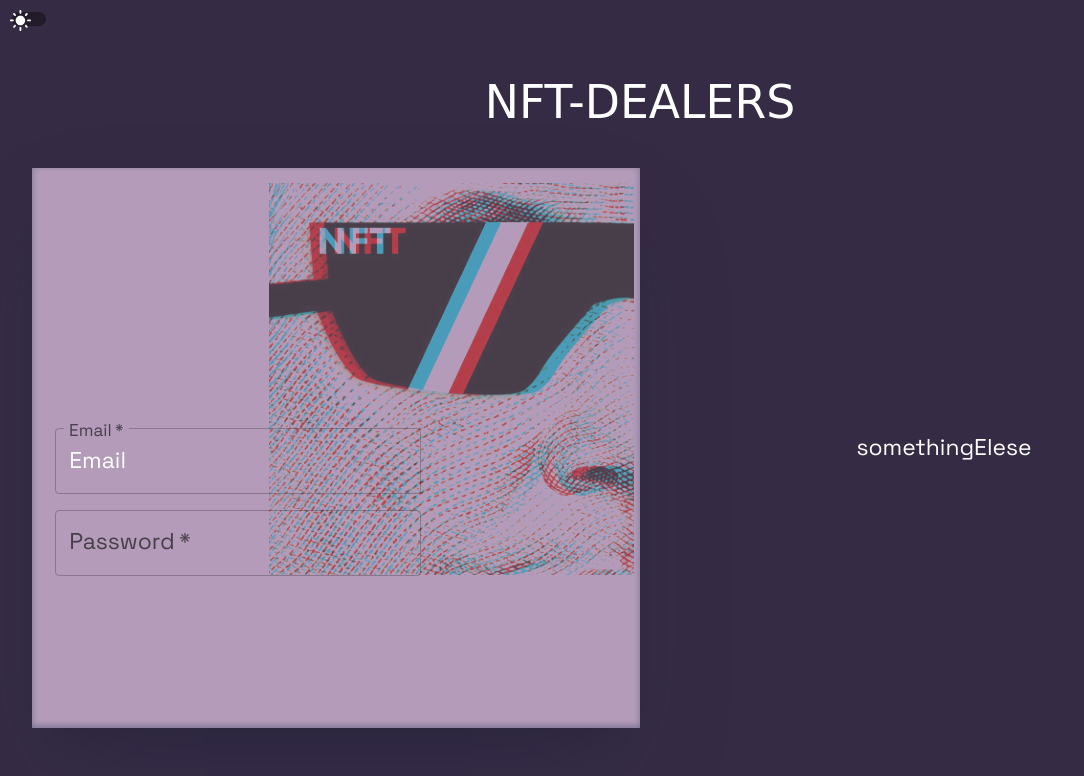
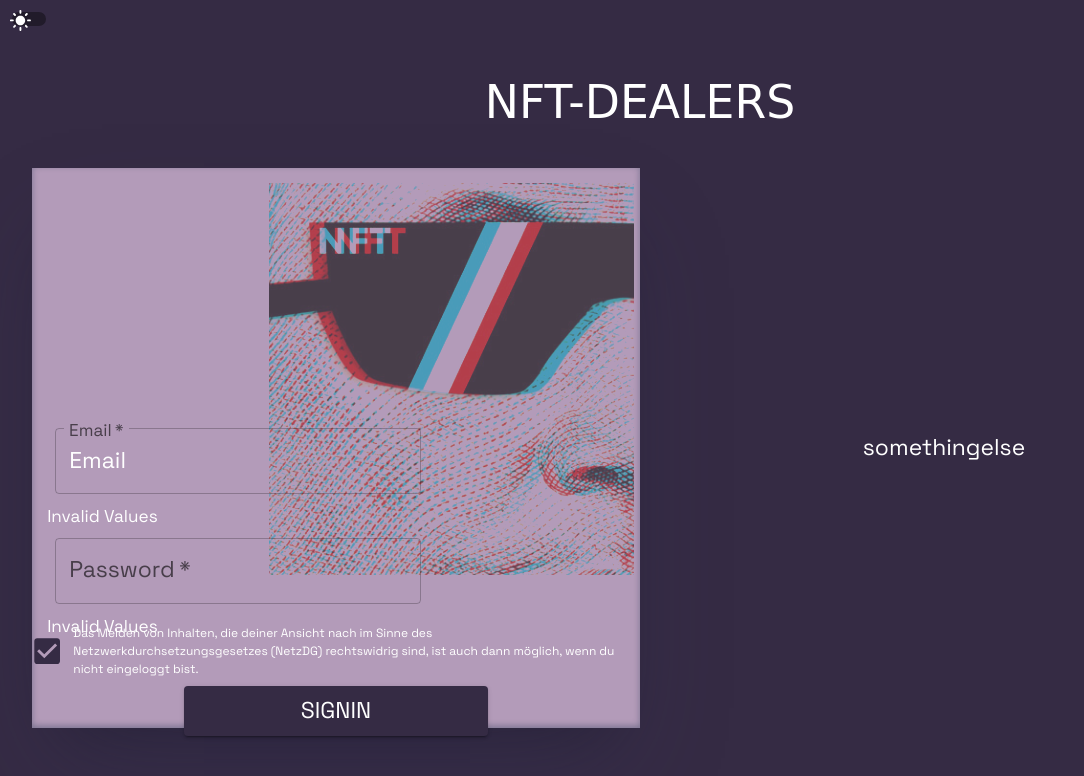
Before and after one commit to jarlkjell/mysocialapp, a React (Create React App) app in the folder frontend/: page / in a window 1280 px wide. Shown: the top 776 px of the page, without its empty margins (0-1084 px from the left). Built offline with nearby package versions, Linux system fonts and the light colour scheme; a web font is replaced by a local one.

Commit message:
Logincard frontend complete

```diff
--- a/frontend/src/App.js
+++ b/frontend/src/App.js
@@ -1,5 +1,6 @@
 import './App.css';
-import AppContainer from './components/AppContainer';
+import Login from "./components/login/Login"
+
 
 
 
@@ -8,7 +9,9 @@ import AppContainer from './components/AppContainer';
 function App() {
 
   return (
-    <AppContainer/>
+    <Login/>
+
+
   );
 }
 
--- a/frontend/src/components/LoginInput.js
+++ /dev/null
@@ -1,35 +0,0 @@
-import Box from '@mui/material/Box';
-import TextField from '@mui/material/TextField';
-import '../App.css'
-
-const LoginInput = () => {
-    return(
-        <Box
-
-            component="form"
-            sx={{
-            '& .MuiTextField-root': { m: 1, width: '25ch' },
-            }}
-            noValidate
-            autoComplete="off"
-        >
-            <div class="input-box">
-                <TextField
-                required
-                id="outlined-required"
-                label="Email"
-                defaultValue="Email"
-                />
-                <TextField
-                    required
-                    id="outlined-password-input"
-                    label="Password"
-                    type="password"
-                    autoComplete="current-password"
-                />
-            </div>
-        </Box>
-    );
-}
-
-export default LoginInput;
--- a/frontend/src/components/AppContainer.js
+++ b/frontend/src/components/login/Login.js
@@ -1,10 +1,11 @@
 import { useState } from "react";
 import { ThemeProvider, CssBaseline } from "@mui/material"
-import Header from "./Header";
-import Card from "./Card"
+import Header from "./loginComponents/loginCard/Header";
+import Card from "./loginComponents/loginCard/Card"
 
 
-import {FancyTheme,DarkTheme} from "../themeProvider/CustomTheme"
+
+import {FancyTheme,DarkTheme} from "../../themeProvider/CustomTheme"
 
 
 import styled from "styled-components";
@@ -19,7 +20,11 @@ const Container = styled.div
     margin: 0 2.5% 0 2.5%;
 `
 
-const AppContainer = () => {
+const Login = () => {
+
+    const [email,setEmail] = useState("abc");
+    const [password,setPassword] = useState("abc");
+
 
     const [theme,setTheme] = useState(true);
     return(
@@ -28,8 +33,8 @@ const AppContainer = () => {
                 <Header theme={theme} setTheme={setTheme}>
                 </Header>
                 <Container>
-                    <Card/>
-                    <div>somethingElese</div>
+                    <Card email={email} password={password} setEmail={setEmail} setPassword={setPassword} />
+                    <div>somethingelse</div>
                 </Container>
             </CssBaseline>
         </ThemeProvider>
@@ -39,4 +44,4 @@ const AppContainer = () => {
 
 
 
-export default AppContainer;
+export default Login;
--- a/frontend/src/components/Card.js
+++ b/frontend/src/components/login/loginComponents/loginCard/Card.js
@@ -1,6 +1,7 @@
 import styled from "styled-components"
 import Picture from "./Picture";
 import LoginInput from "./LoginInput";
+
 
 const CardContainer = styled.div`
     display: flex;
@@ -15,11 +16,18 @@ const CardContainer = styled.div`
 
 `
 
-const Card = () => {
+const text = "Das Melden von Inhalten, die deiner Ansicht nach im Sinne des Netzwerkdurchsetzungsgesetzes (NetzDG) rechtswidrig sind, ist auch dann möglich, wenn du nicht eingeloggt bist."
+
+const Card = ({email,password,setEmail,setPassword}) => {
     return(
-        <CardContainer>
+        <CardContainer sx= {{
+            display: 'flex',
+            flexDirection: 'column',
+
+        }}>
             <Picture/>
-            <LoginInput/>
+            <LoginInput text={text} setEmail={setEmail} setPassword={setPassword} email={email} password={password} />
+
         </CardContainer>
     );
 }
--- /dev/null
+++ b/frontend/src/components/login/loginComponents/loginCard/CheckBoxText.js
@@ -0,0 +1,34 @@
+import FormGroup from '@mui/material/FormGroup';
+import FormControlLabel from '@mui/material/FormControlLabel';
+import Checkbox from '@mui/material/Checkbox';
+import { Typography } from '@mui/material';
+
+
+
+
+
+const CheckBoxText = ({text,checkedBox}) => {
+
+    return(
+        <FormGroup sx={{
+            position: 'relative',
+            top: "55vh",
+            mt: 2
+        }}>
+            <FormControlLabel
+
+             control={<Checkbox inputRef={checkedBox} defaultChecked />}
+             label= {<Typography sx={{
+                fontSize: 12,
+                fontWeight: 'light',
+
+             }} >{text}</Typography>}
+
+             //typo oder hier sx
+            />
+        </FormGroup>
+    );
+}
+
+
+export default CheckBoxText;
--- /dev/null
+++ b/frontend/src/components/login/loginComponents/loginCard/LoginInput.js
@@ -0,0 +1,74 @@
+import Box from '@mui/material/Box';
+import TextField from '@mui/material/TextField';
+import '../../../../App.css'
+import FormHelperText from '@mui/material/FormHelperText';
+import {useRef} from 'react';
+import CheckBoxText from './CheckBoxText';
+import SignInButton from './SignInButton';
+
+
+
+
+const LoginInput = ({email,password,text,setEmail,setPassword}) => {
+
+    const valueEmail = useRef(null);
+    const valuePassword = useRef(null);
+    const checkedBox = useRef(null);
+
+    const InputHelperText = ({email,password}) => {
+        if (email !== "saqib@gmail.com" && password !== "1234") {
+            return <FormHelperText sx={{m:0,color:"#FFFF"}}>Invalid Values</FormHelperText>;
+        }
+        else {
+            return <FormHelperText sx={{m:0,color:"#FFFF"}}>success</FormHelperText>;
+            }
+    }
+
+    // const loginUser = () => {
+    //         setEmail(valueEmail.current.value);
+    //         setPassword(valuePassword.current.value);
+    //         console.log(valueEmail.current.value,valuePassword.current.value);
+    //         valueEmail.current.value = "";
+    //         valuePassword.current.value = "";
+
+
+    // }
+
+    return(
+        <>
+            <Box
+
+                component="form"
+                sx={{
+                '& .MuiTextField-root': { m: 1, width: '25ch' },
+                }}
+                noValidate
+                autoComplete="off"
+            >
+                <div class="input-box">
+                    <TextField
+                    required
+                    id="outlined-required"
+                    label="Email"
+                    defaultValue="Email"
+                    inputRef={valueEmail}
+                    />
+                    <InputHelperText email={email} password={password}/>
+                    <TextField
+                        required
+                        id="outlined-password-input"
+                        label="Password"
+                        type="password"
+                        autoComplete="current-password"
+                        inputRef={valuePassword}
+                    />
+                    <InputHelperText email={email} password={password}/>
+                </div>
+            </Box>
+            <CheckBoxText text = {text} checkedBox={checkedBox}/>
+            <SignInButton valueEmail= {valueEmail} valuePassword={valuePassword} setEmail={setEmail} setPassword={setPassword} checkedBox={checkedBox} />
+        </>
+    );
+}
+
+export default LoginInput;
--- a/frontend/src/components/Picture.js
+++ b/frontend/src/components/login/loginComponents/loginCard/Picture.js
@@ -1,6 +1,6 @@
 import styled from "styled-components"
-import nft_place from '../pics/nft_place.jpg'
-import wojak1 from '../pics/wojak1.png'
+import nft_place from '../../../../pics/nft_place.jpg'
+import wojak1 from '../../../../pics/wojak1.png'
 
 
 
--- /dev/null
+++ b/frontend/src/components/login/loginComponents/loginCard/SignInButton.js
@@ -0,0 +1,38 @@
+import { Button, ThemeProvider, Typography } from "@mui/material";
+
+import {FancyTheme} from '../../../../themeProvider/CustomTheme'
+
+
+const SignInButton = ({valueEmail,valuePassword,setEmail, setPassword, checkedBox}) => {
+    const loginUser = () => {
+        console.log(checkedBox.current.checked);
+        if(checkedBox.current.checked === true) {
+            setEmail(valueEmail.current.value);
+            setPassword(valuePassword.current.value);
+        } else {
+            alert("Please check the consent box!");
+            console.log(checkedBox.current.checked)
+        }}
+
+    return(
+        <ThemeProvider theme= {FancyTheme}>
+
+            <Button variant="contained" sx= {{
+                color: 'secondary.main',
+                position: 'relative',
+                top: "80%",
+                width: "50%",
+                alignSelf: 'center',
+                fontWeight: 'bold'
+            }} size="large" onClick={loginUser}>
+                    <Typography sx= {{
+                        color: 'text.primary'
+                    }}>
+
+                     SignIn</Typography>
+            </Button>
+        </ThemeProvider>
+    );
+}
+
+export default SignInButton;
--- a/frontend/src/themeProvider/CustomTheme.js
+++ b/frontend/src/themeProvider/CustomTheme.js
@@ -6,6 +6,9 @@ import "../App.css"
             primary : {
                 main: "#352B44",
 
+            },
+            secondary : {
+                main: "#762AFE",
             },
             background: {
                 default: "#352B44 "
```
Also changed, not shown: frontend/src/components/login/loginComponents/loginCard/Header.js (renamed from frontend/src/components/Header.js), frontend/src/components/login/loginComponents/loginCard/Headline.js (renamed from frontend/src/components/Headline.js), frontend/src/components/login/loginComponents/loginCard/SetThemeButton.js (renamed from frontend/src/components/SetThemeButton.js).
